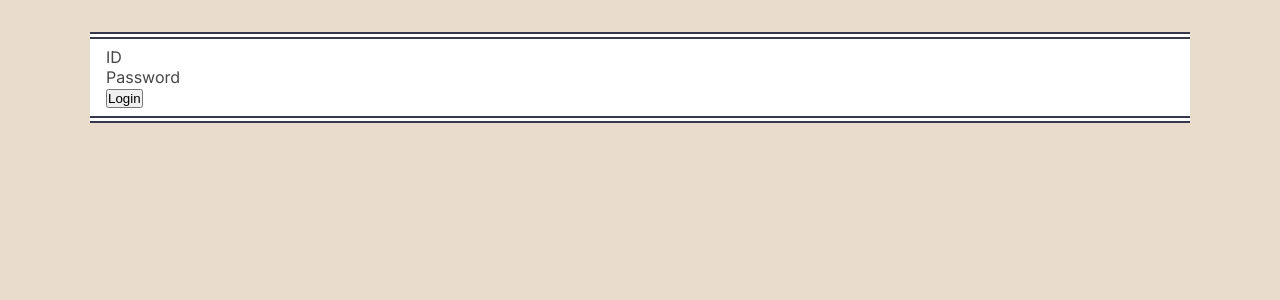
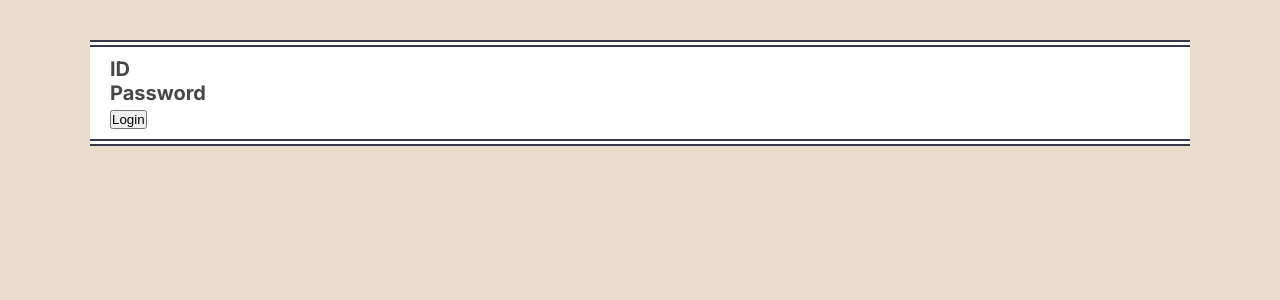
Before and after one commit to KakinokiKanta/tkg-frontend, a Next.js app: page /login in a window 1280 px wide. Shown: the top 300 px of the page. Built offline with nearby package versions, Linux system fonts and the light colour scheme.

Commit message:
update: スタイルにおけるカラー等の定義をグローバル変数に変更

```diff
--- a/src/app/(authentication)/login/login.module.scss
+++ b/src/app/(authentication)/login/login.module.scss
@@ -4,7 +4,9 @@
   padding: 0.5em 1em;
   margin: 2em 0;
   color: #474747;
+  font-weight: bold;
+  font-size: 20px;
   background: #fff; /*背景色*/
-  border-top: double 7px var.$charcoal; /*左線*/
-  border-bottom: double 7px var.$charcoal; /*右線*/
+  border-top: double 7px var(--charcoal); /*左線*/
+  border-bottom: double 7px var(--charcoal); /*右線*/
 }
--- a/src/app/globals.scss
+++ b/src/app/globals.scss
@@ -1,4 +1,15 @@
-@use "variables" as var;
+:root {
+  /* カラー定義 */
+  --back-color: #e9dccd;
+  --petal: #e3bab3;
+  --bargundy: #613a43;
+  --fresh: #849974;
+  --charcoal: #36384c;
+
+  /* 数値定義 */
+  --section-max_width: 1100px;
+  --section-width: 90%;
+}
 
 * {
   box-sizing: border-box;
@@ -10,13 +21,13 @@ html,
 body {
   max-width: 100vw;
   overflow-x: hidden;
-  background-color: var.$back_color;
+  background-color: var(--back-color);
 }
 
 section {
   margin: 0 auto;
-  max-width: var.$section_max_width;
-  width: var.$section_width;
+  max-width: var(--section-max_width);
+  width: var(--section-width);
 }
 
 a {
```
